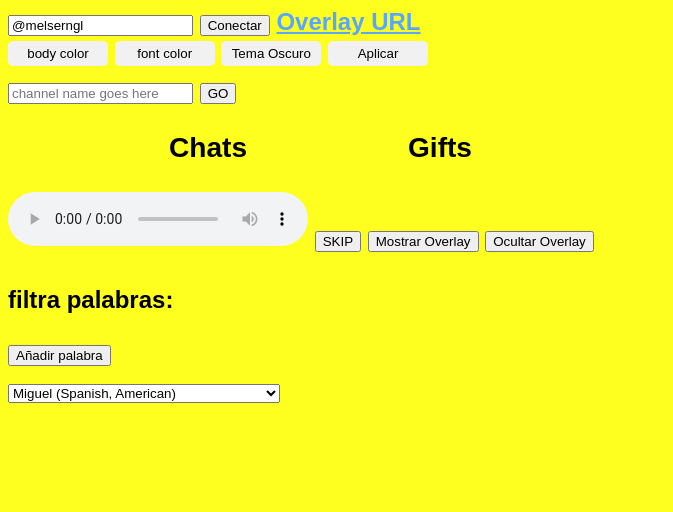
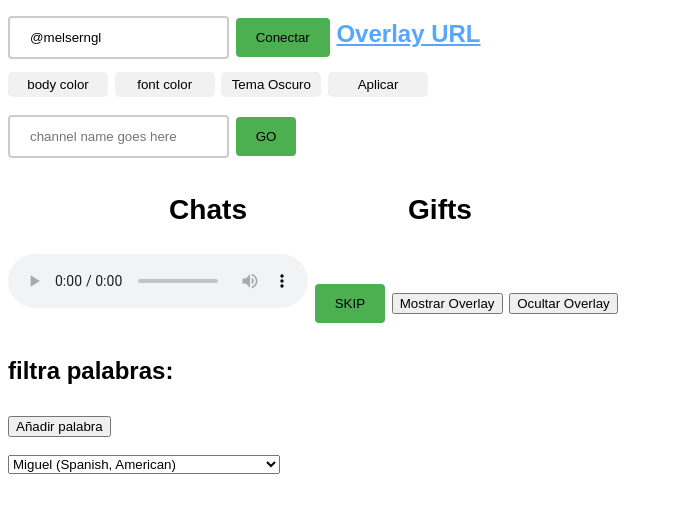
Before and after one commit to nglmercer/Tiktok-Live-APPv3, a website: page index.html in a window 1280 px wide. Shown: the whole page, without its empty margins (0-673 px from the left). Drawn offline with nearby package versions, Linux system fonts and the light colour scheme; no server answers.

Commit message:
new interfaz

```diff
--- a/index.html
+++ b/index.html
@@ -47,7 +47,7 @@
     </div>
 
     <script>
-        var bgColor = localStorage.getItem('bgColor') || '#ffff1f';
+        var bgColor = localStorage.getItem('bgColor') || '#ffffff';
         var fontColor = localStorage.getItem('fontColor') || '#010000';
 
         applyTheme();
--- a/style.css
+++ b/style.css
@@ -8,6 +8,56 @@ body {
     background-color: rgba(0, 0, 0, 0);
     color: #ffffff;
     /* Estilo del cuerpo de la página */
+}
+
+input[type="button"] {
+    background-color: #4CAF50;
+    /* color de fondo */
+    border: none;
+    /* color del texto */
+    /* padding alrededor del texto */
+    text-align: center;
+    /* alinear el texto al centro */
+    text-decoration: none;
+    /* quitar el subrayado */
+    display: inline-block;
+    margin-bottom: 10px;
+    cursor: pointer;
+    padding: 12px 20px;
+    /* cambiar el cursor a un puntero cuando se pasa por encima */
+    border-radius: 4px;
+    /* bordes redondeados */
+}
+
+input[type="button"]:hover {
+    background-color: #45a049;
+    /* cambiar el color de fondo */
+}
+
+
+/* Estilo para los botones cuando se presionan */
+
+input[type="button"]:active {
+    background-color: #3e8e41;
+    /* cambiar el color de fondo */
+    box-shadow: 0 5px #666;
+    /* añadir una sombra */
+    transform: translateY(4px);
+    /* mover el botón ligeramente hacia abajo */
+}
+
+input[type="text"] {
+    /* ocupar todo el ancho disponible */
+    padding: 12px 20px;
+    /* padding alrededor del texto */
+    margin: 8px 0;
+    /* margen arriba y abajo */
+    box-sizing: border-box;
+    /* el padding y el borde se incluyen en el ancho total */
+    border: 2px solid #ccc;
+    /* borde alrededor del campo de entrada */
+    border-radius: 4px;
+    /* bordes redondeados */
 }
 
 .dark-theme body {
@@ -135,12 +185,6 @@ body.theme-dark {
     /* Estilo del cuerpo de la página en el tema oscuro */
 }
 
-body.theme-light {
-    background-color: #f5f5f5;
-    color: #333333;
-    /* Estilo del cuerpo de la página en el tema claro */
-}
-
 .themeButtons button {
     width: 100px;
     height: 25px;
```
